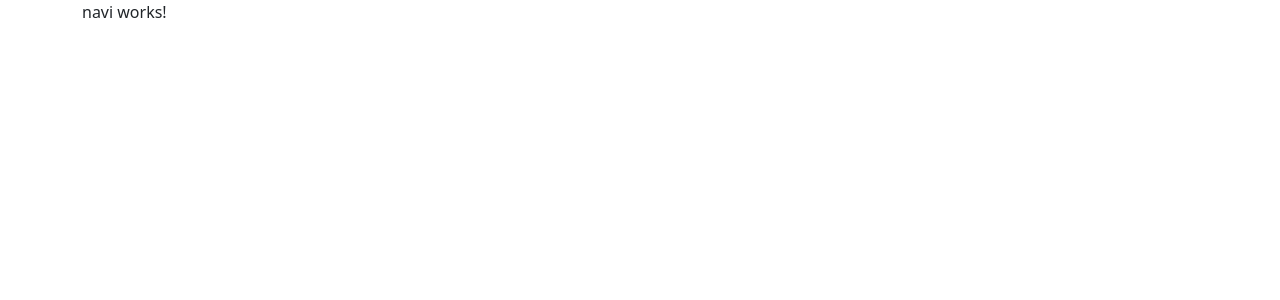
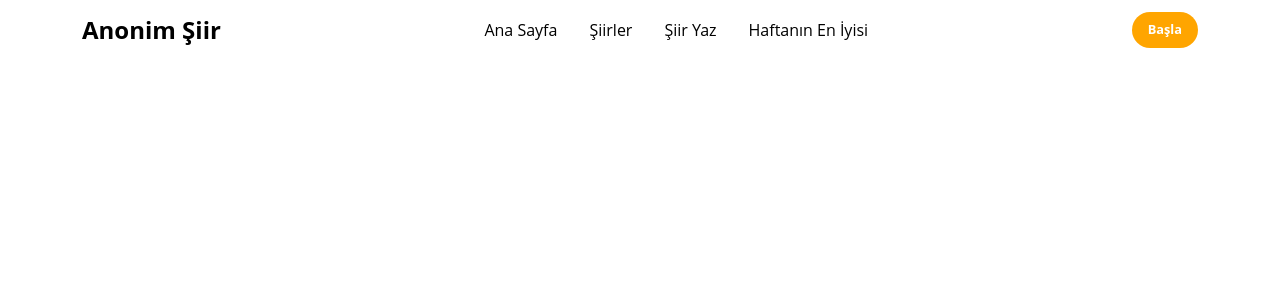
Before and after one commit to enesaslanhan/Poem-Project-Angular, an Angular app: page / in a window 1280 px wide. Shown: the top 300 px of the page. Built offline with nearby package versions, Linux system fonts and the light colour scheme.

Commit message:
19 Ekim 1

```diff
--- a/src/app/Components/navi/navi.component.css
+++ b/src/app/Components/navi/navi.component.css
@@ -0,0 +1,98 @@
+*{
+    margin: 0;
+    padding: 0;
+    box-sizing: border-box;
+    font-family: 'Open Sans',sans-serif;
+}
+li{
+    list-style: none;
+}
+a{
+    text-decoration: none;
+    color: #000000;
+    font-size: 1rem;
+}
+a:hover{
+    color: burlywood;
+    transition: 0.5s;
+}
+.navbar{
+    height: 60px;
+    width: 100%;
+    max-width: 1200px;
+    margin: 0 auto;
+    display: flex;
+    align-items: center;
+    justify-content: space-between;
+}
+
+.navbar .logo a{
+    font-size: 1.5rem;
+    font-weight: bold;
+}
+.navbar .links{
+    display: flex;
+    gap: 2rem;
+}
+.toggle_btn{
+    cursor: pointer;
+    font-size: 1.5rem;
+    display: none;
+}
+.action_btn{
+    background-color: orange;
+    color: #fff;
+    padding: 0.5rem 1rem;
+    border:none;
+    outline: none;
+    border-radius: 20px;
+    font-size: 0.8rem;
+    font-weight: bold;
+    cursor: pointer;
+
+}
+.action_btn:hover{
+    scale: 1.1;
+    color: #000000;
+}
+
+
+/*Responsive Tasarım*/
+@media (max-width: 992px) {
+    .navbar .links,
+    .navbar .action_btn {
+      display: none;
+    }
+    .navbar .toggle_btn{
+        display: block;
+    }
+}
+
+/*Dropdown*/
+
+.dropdown_menu{
+    position: absolute;
+    right: 2rem;
+    top: 60px;
+    width: 300px;
+    background-color: rgba(147, 27, 27, 0.1);
+    backdrop-filter: blur(15px);
+    border-radius: 10px;
+    overflow: hidden;
+    height: 0px;
+    transition: height .2s cubic-bezier(0.175, 0.885, 0.32, 1.275);
+}
+.dropdown_menu.open{
+    height: 240px;
+}
+.dropdown_menu li{
+    padding: 0.7rem;
+    display: flex;
+    align-items: center;
+    justify-content: center;
+}
+.dropdown_menu .action_btn{
+    width: 100%;
+    display: flex;
+    justify-content: center;
+}
--- a/src/app/Components/navi/navi.component.html
+++ b/src/app/Components/navi/navi.component.html
@@ -1 +1,24 @@
-<p>navi works!</p>
+<link rel="stylesheet" href="https://cdnjs.cloudflare.com/ajax/libs/font-awesome/6.4.2/css/all.min.css"
+integrity="sha512-z3gLpd7yknf1YoNbCzqRKc4qyor8gaKU1qmn+CShxbuBusANI9QpRohGBreCFkKxLhei6S9CQXFEbbKuqLg0DA=="
+crossorigin="anonymous" referrerpolicy="no-referrer" />
+
+<div class="navbar">
+    <div class="logo"><a href="">Anonim Şiir</a></div>
+    <ul class="links">
+        <li><a href="">Ana Sayfa</a></li>
+        <li><a href="">Şiirler</a></li>
+        <li><a href="">Şiir Yaz</a></li>
+        <li><a href="">Haftanın En İyisi</a></li>
+    </ul>
+    <a href="" class="action_btn">Başla</a>
+    <div class="toggle_btn" (click)="toggleOpen()">
+        <i class="fa-solid fa-bars"></i>
+    </div>
+    <div class="dropdown_menu">
+        <li><a href="">Ana Sayfa</a></li>
+        <li><a href="">Şiirler</a></li>
+        <li><a href="">Şiir Yaz</a></li>
+        <li><a href="">Haftanın En İyisi</a></li>
+        <li><a href=""class="action_btn">Başla</a></li>
+    </div>
+</div>
--- a/src/app/Components/navi/navi.component.ts
+++ b/src/app/Components/navi/navi.component.ts
@@ -1,10 +1,30 @@
-import { Component } from '@angular/core';
+import { Component, OnInit } from '@angular/core';
 
 @Component({
   selector: 'app-navi',
   templateUrl: './navi.component.html',
   styleUrls: ['./navi.component.css']
 })
-export class NaviComponent {
+export class NaviComponent implements OnInit{
+
+  ngOnInit(): void {
+
+  }
+
+  toggleOpen(){
+    const toggleBtn=document.querySelector('.toggle_btn')
+    const toggleBtnIcon=document.querySelector('.toggle_btn i')
+    const dropDownMenu=document.querySelector('.dropdown_menu')
+    dropDownMenu.classList.toggle('open')
+    const isOpen=dropDownMenu.classList.contains('open')
+    if (isOpen) {
+      toggleBtnIcon.classList.add('fa-xmark');
+      toggleBtnIcon.classList.remove('fa-bars');
+    } else {
+      toggleBtnIcon.classList.add('fa-bars');
+      toggleBtnIcon.classList.remove('fa-xmark');
+    }
+
+  }
 
 }
--- a/tsconfig.json
+++ b/tsconfig.json
@@ -6,6 +6,7 @@
     "outDir": "./dist/out-tsc",
     "forceConsistentCasingInFileNames": true,
     "strict": true,
+    "strictNullChecks": false,
     "noImplicitOverride": true,
     "noPropertyAccessFromIndexSignature": true,
     "noImplicitReturns": true,
```
